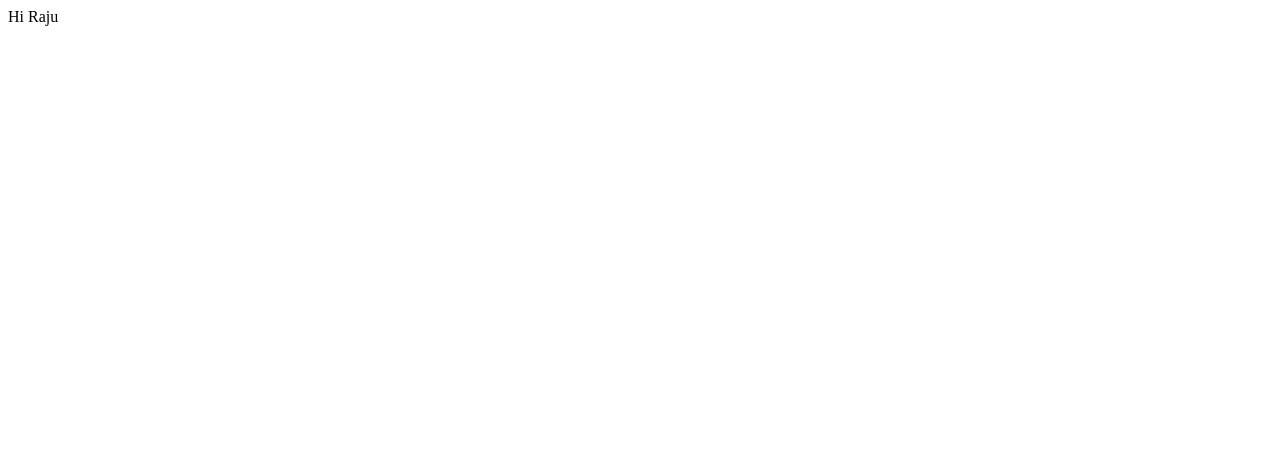
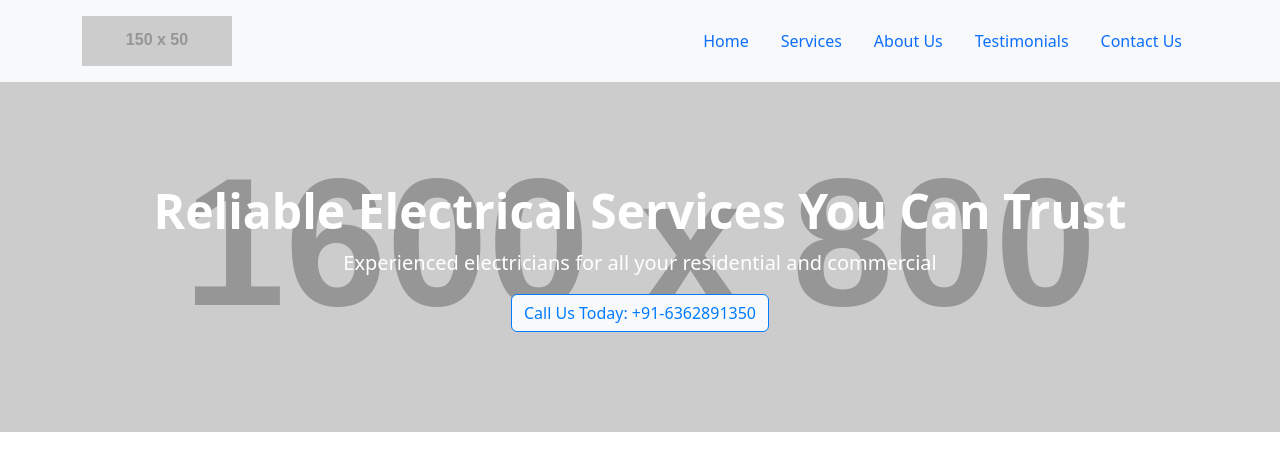
Before and after one commit to globalelectricalservice/Website-Page, a plain HTML site: page index.html in a window 1280 px wide. Drawn offline with nearby package versions, Linux system fonts and the light colour scheme; placeholder pictures from the web are drawn by us.

Commit message:
Update index.html

```diff
--- a/index.html
+++ b/index.html
@@ -1,11 +1,95 @@
-<!DOCTYPE html>
 <html lang="en">
 <head>
     <meta charset="UTF-8">
     <meta name="viewport" content="width=device-width, initial-scale=1.0">
-    <title>Document</title>
+    <title>Electrical Services</title>
+    <!-- Bootstrap 5 CDN -->
+    <link href="https://cdn.jsdelivr.net/npm/bootstrap@5.3.0-alpha1/dist/css/bootstrap.min.css" rel="stylesheet" integrity="sha384-KyZXEJdCh3U/tzV8t9i5B9L1ZPLw6p37l5Afz4fcCoQ8tvpC3fjNzkJdkY8p3+Z1" crossorigin="anonymous">
+    <style>
+        /* Custom styles for the Hero Section */
+        .hero-section {
+            background-image: url('https://via.placeholder.com/1600x800'); /* Replace with your actual image */
+            background-size: cover;
+            background-position: center;
+            color: white;
+            padding: 100px 0;
+            text-align: center;
+        }
+        .hero-section h1 {
+            font-size: 3rem;
+            font-weight: bold;
+        }
+        .hero-section p {
+            font-size: 1.25rem;
+        }
+        .btn-primary {
+            background-color: #007bff;
+            border-color: #007bff;
+        }
+        .btn-primary:hover {
+            background-color: #0056b3;
+            border-color: #0056b3;
+        }
+        .btn-secondary {
+            background-color: #f8f9fa;
+            color: #007bff;
+            border-color: #007bff;
+        }
+        .btn-secondary:hover {
+            background-color: #e2e6ea;
+            color: #0056b3;
+        }
+    </style>
 </head>
 <body>
-    Hi Raju
+
+<!-- Header Section -->
+<header class="bg-light py-3">
+    <div class="container d-flex justify-content-between align-items-center">
+        <!-- Logo (Top Left) -->
+        <div>
+            <img src="https://via.placeholder.com/150x50" alt="Logo" class="img-fluid">
+        </div>
+        <!-- Navigation Menu (Top Right) -->
+        <nav>
+            <ul class="nav">
+                <li class="nav-item">
+                    <a class="nav-link" href="#">Home</a>
+                </li>
+                <li class="nav-item">
+                    <a class="nav-link" href="#">Services</a>
+                </li>
+                <li class="nav-item">
+                    <a class="nav-link" href="#">About Us</a>
+                </li>
+                <li class="nav-item">
+                    <a class="nav-link" href="#">Testimonials</a>
+                </li>
+                <li class="nav-item">
+                    <a class="nav-link" href="#">Contact Us</a>
+                </li>
+            </ul>
+        </nav>
+        <!-- Request a Quote (CTA button) -->
+
+    </div>
+</header>
+
+<!-- Hero Section -->
+<section class="hero-section">
+    <div class="container">
+        <h1>Reliable Electrical Services You Can Trust</h1>
+        <p>Experienced electricians for all your residential and commercial</p>
+        <div class="d-flex justify-content-center">
+
+            <a href="tel:+916362891350" class="btn btn-secondary">Call Us Today: +91-6362891350</a>
+        </div>
+    </div>
+</section>
+
+<!-- Bootstrap JS (Optional) -->
+<script src="https://cdn.jsdelivr.net/npm/@popperjs/core@2.11.6/dist/umd/popper.min.js" integrity="sha384-oBqDVmMz4fnFO9gybRJsV4L8pOqu4g5fZr5gm5dOnF9t0hDlqWeJwKNqU5ShgDkz" crossorigin="anonymous"></script>
+<script src="https://cdn.jsdelivr.net/npm/bootstrap@5.3.0-alpha1/dist/js/bootstrap.min.js" integrity="sha384-pzjw8f+ua7Kw1TIq0A1aa4XfB06dExf/7AFt1Q9i52gybNs5nlgFCEMd5C3L5pb2" crossorigin="anonymous"></script>
+
 </body>
 </html>
```
